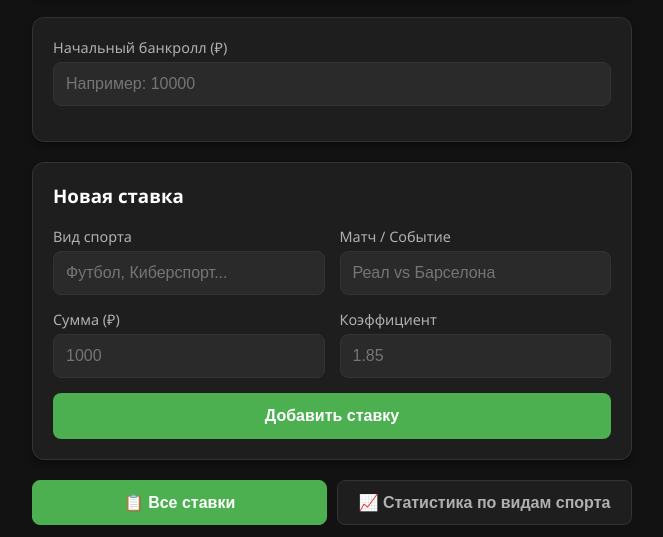
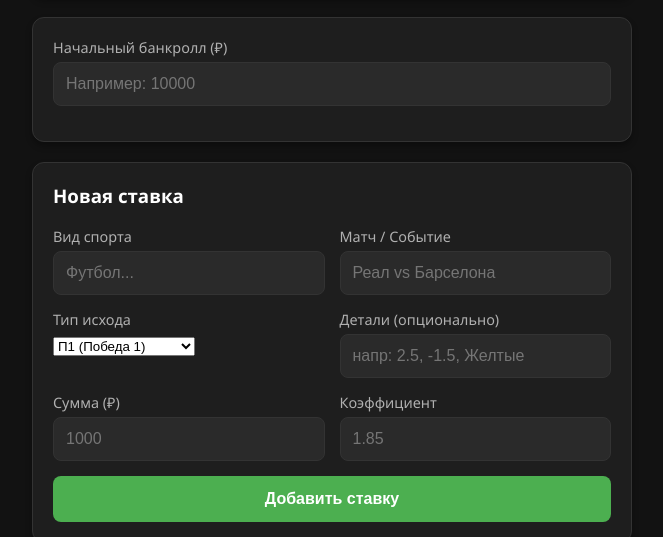
Before and after one commit to kulikartemtop-hash/bet-calculator, a plain HTML site: page index.html in a window 1280 px wide. Shown: the part 262-799 px from the top of the page, without its empty margins (308-971 px from the left). Drawn offline with Linux system fonts and the light colour scheme.

Commit message:
Update index.html

```diff
--- a/index.html
+++ b/index.html
@@ -3,7 +3,7 @@
 <head>
     <meta charset="UTF-8">
     <meta name="viewport" content="width=device-width, initial-scale=1.0">
-    <title>Про-Калькулятор ставок</title>
+    <title>Про-Трекер Ставок</title>
     <link rel="stylesheet" href="style.css">
 </head>
 <body>
@@ -32,13 +32,13 @@
         <div class="row">
             <div class="form-group">
                 <label for="betSport">Вид спорта</label>
-                <input type="text" id="betSport" list="sportsList" placeholder="Футбол, Киберспорт...">
+                <input type="text" id="betSport" list="sportsList" placeholder="Футбол...">
                 <datalist id="sportsList">
                     <option value="Футбол">
+                    <option value="Хоккей">
                     <option value="Баскетбол">
                     <option value="Теннис">
-                    <option value="Хоккей">
-                    <option value="Киберспорт (CS2/Dota 2)">
+                    <option value="Киберспорт">
                     <option value="Бокс/MMA">
                 </datalist>
             </div>
@@ -47,6 +47,28 @@
                 <input type="text" id="betMatch" placeholder="Реал vs Барселона">
             </div>
         </div>
+                <div class="row">
+            <div class="form-group">
+                <label for="betType">Тип исхода</label>
+                <select id="betType">
+                    <option value="П1">П1 (Победа 1)</option>
+                    <option value="Х">Х (Ничья)</option>
+                    <option value="П2">П2 (Победа 2)</option>
+                    <option value="ТБ">Тотал больше (ТБ)</option>
+                    <option value="ТМ">Тотал меньше (ТМ)</option>
+                    <option value="Ф1">Фора 1 (Ф1)</option>
+                    <option value="Ф2">Фора 2 (Ф2)</option>
+                    <option value="ИТБ1">ИТБ 1</option>
+                    <option value="ИТМ1">ИТМ 1</option>
+                    <option value="Другое">Другое</option>
+                </select>
+            </div>
+            <div class="form-group">
+                <label for="betDetails">Детали (опционально)</label>
+                <input type="text" id="betDetails" placeholder="напр: 2.5, -1.5, Желтые">
+            </div>
+        </div>
+
         <div class="row">
             <div class="form-group">
                 <label for="betAmount">Сумма (₽)</label>
@@ -69,19 +91,14 @@
     <!-- Вкладка: Все ставки -->
     <div class="tab-content" id="allBetsTab">
         <div class="card">
-            <ul class="bet-list" id="betList">
-                <!-- Ставки будут здесь -->
-            </ul>
+            <ul class="bet-list" id="betList"></ul>
             <button class="btn-reset" id="resetAllBtn">🗑️ Очистить всё</button>
         </div>
     </div>
 
-    <!-- Вкладка: Статистика -->
-    <div class="tab-content" id="statsTab" style="display: none;">
+    <!-- Вкладка: Статистика -->    <div class="tab-content" id="statsTab" style="display: none;">
         <div class="card">
-            <div id="statsContainer">
-                <!-- Статистика по видам спорта будет здесь -->
-            </div>
+            <div id="statsContainer"></div>
         </div>
     </div>
 
```
